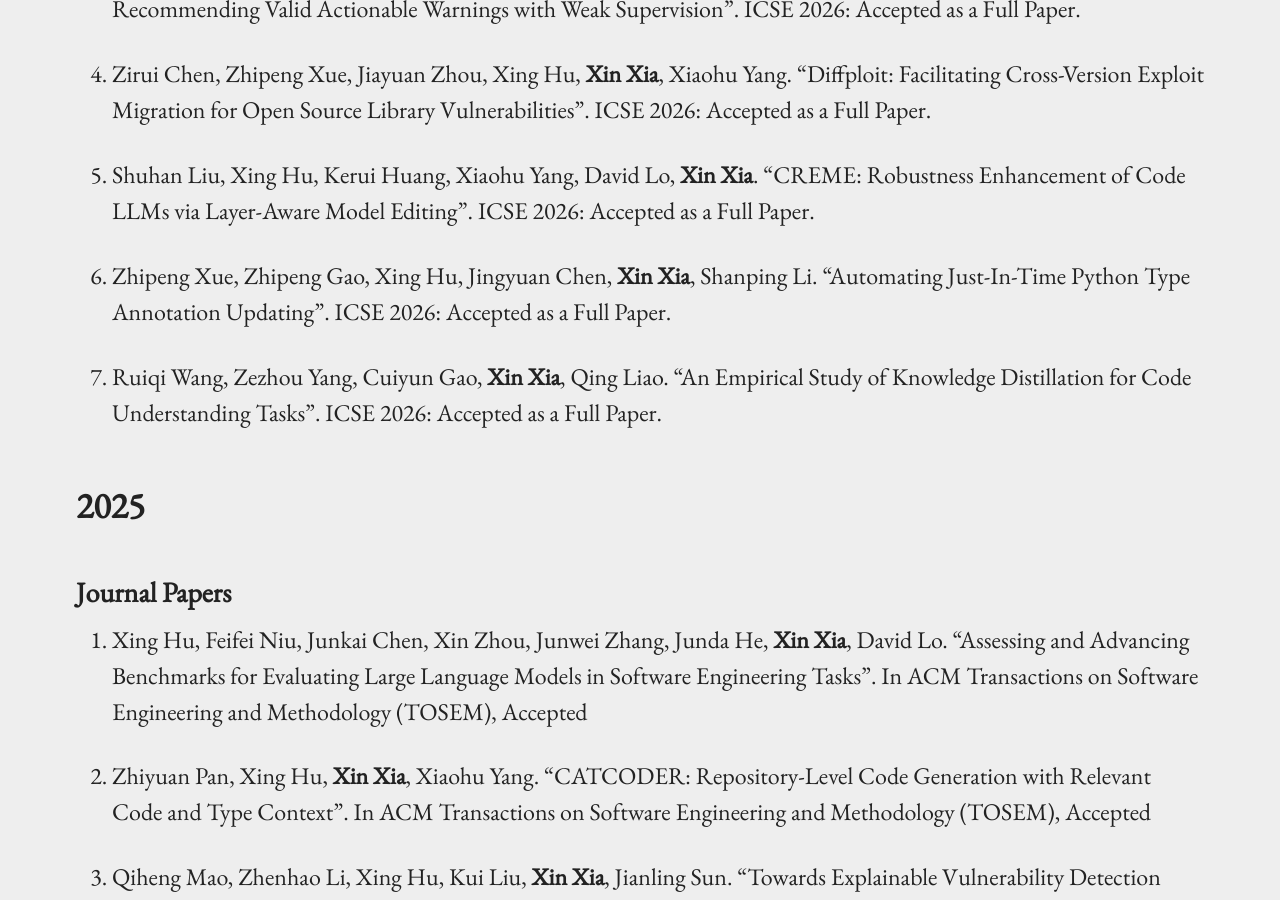
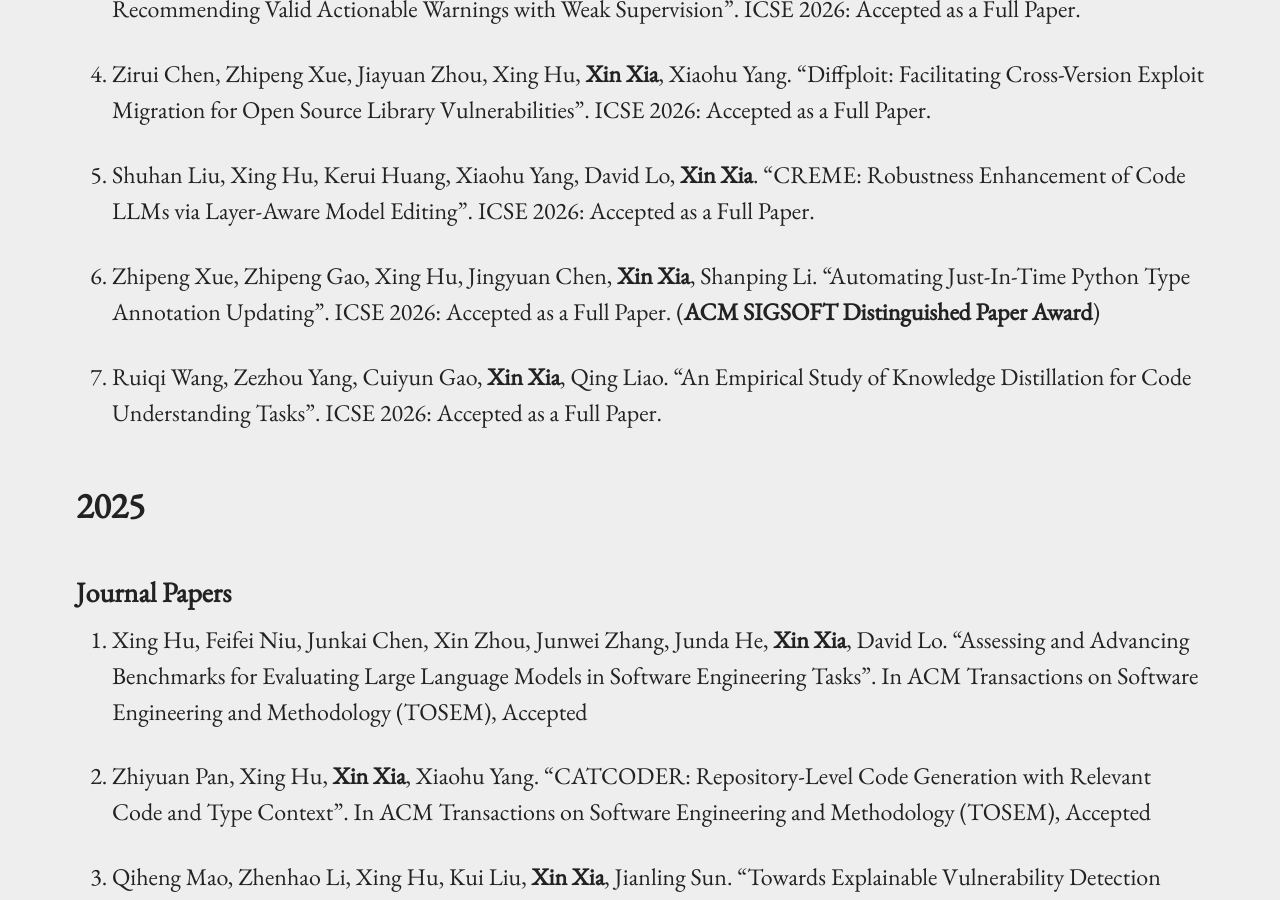
Before and after one commit to xin-xia/xin-xia.github.io, a Jekyll site: the page built from publication.md, in a window 1280 px wide and 900 px high, scrolled down 1808 px. Built offline with Jekyll 4.4.1, drawn with Linux system fonts in a browser that asks for light colours.

Commit message:
Update publication.md

```diff
--- a/publication.md
+++ b/publication.md
@@ -42,7 +42,7 @@ permalink: /publication/
 208. Shuhan Liu, Xing Hu, Kerui Huang, Xiaohu Yang, David Lo, <strong>Xin Xia</strong>. "CREME: Robustness Enhancement of Code LLMs via Layer-Aware Model Editing". ICSE 2026: Accepted as a Full Paper.  <br/>
 
 
-199. Zhipeng Xue, Zhipeng Gao, Xing Hu, Jingyuan Chen,  <strong>Xin Xia</strong>, Shanping Li.  "Automating Just-In-Time Python Type Annotation Updating". ICSE 2026: Accepted as a Full Paper.  <br/>
+199. Zhipeng Xue, Zhipeng Gao, Xing Hu, Jingyuan Chen,  <strong>Xin Xia</strong>, Shanping Li.  "Automating Just-In-Time Python Type Annotation Updating". ICSE 2026: Accepted as a Full Paper. (<strong>ACM SIGSOFT Distinguished Paper Award</strong>) <br/>
 
 198. Ruiqi Wang, Zezhou Yang, Cuiyun Gao,  <strong>Xin Xia</strong>, Qing Liao.  "An Empirical Study of Knowledge Distillation for Code  Understanding Tasks". ICSE 2026: Accepted as a Full Paper.  <br/>
 
```
